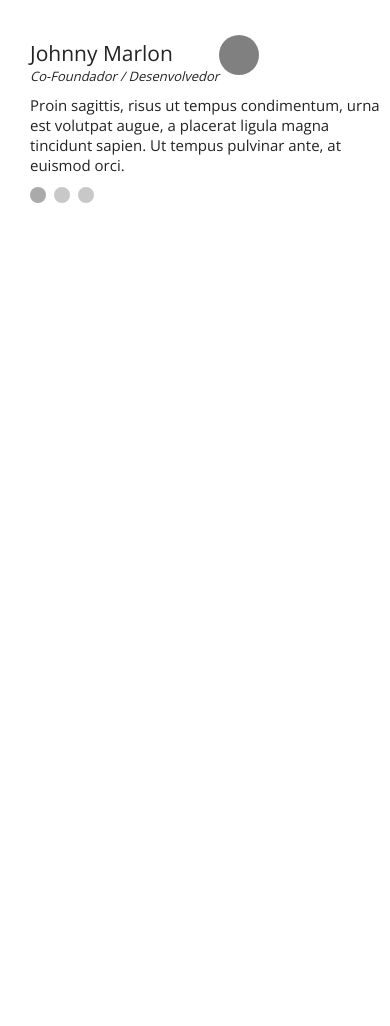
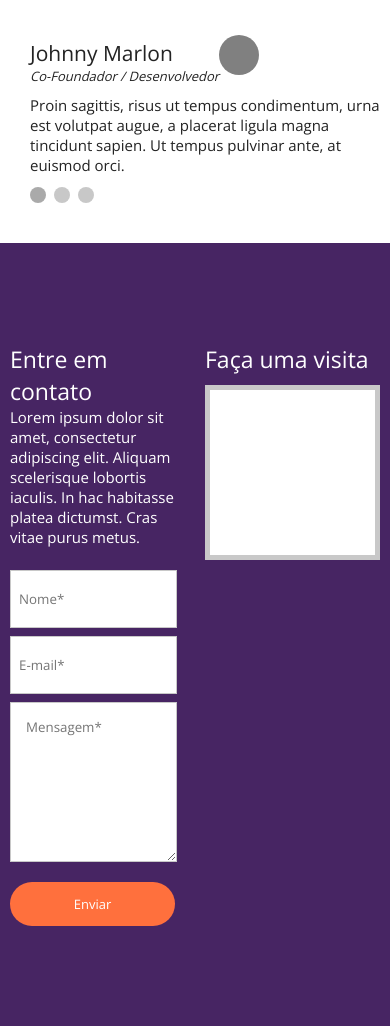
Before and after one commit to johnnyofoco/estudosFrontEnd, a PHP site: page / in a window 390 px wide. Shown: the part 1638-2664 px from the top of the page. Before the commit the page ends 1841 px from the top, so only its background shows below. Run offline with PHP 8.4, Linux system fonts and the light colour scheme.

Commit message:
Projeto3 - LandingPage: Finalizado a sessao 4 + aplicação da responsividade

```diff
--- a/Projetos/Projeto3 - LandingPage/css/styles.css
+++ b/Projetos/Projeto3 - LandingPage/css/styles.css
@@ -326,8 +326,101 @@ section img{
 
 /*#### SESSAO 4 ####*/
 
+section.sessao4{
+	background-color: #472563;
+	padding:100px 0;
+}
 
+.form{
+	float: left;
+	width: 50%;
+	color: white;
+	padding-left: 10px;
+}
 
+.form h2{
+	font-size: 23px;
+	font-weight: 300;
+}
+
+.form p{
+	font-size: 15px;
+	font-weight: 300;
+	max-width: 400px;
+	padding-right: 10px;
+}
+
+.form form{
+	margin-top:15px;
+}
+
+.form form input[type=text],input[type=email]{
+	width: 90%;
+	max-width: 480px;
+	margin-top:8px;
+	height: 58px;
+	padding-left: 8px;
+	line-height: 58px;
+	border:1px solid rgb(200,200,200);
+}
+
+.form form textarea{
+	width: 90%;
+	margin-top:8px;
+	max-width: 480px;
+	padding:15px;
+	border:1px solid rgb(200,200,200);
+	height: 160px;
+}
+
+.form form input[type=submit]{
+	border: 0;
+	background-color: #FF703D;
+	width: 165px;
+	height: 44px;
+	font-size: 13px;
+	color: white;
+	cursor: pointer;
+	margin-top:15px;
+	border-radius: 30px;
+}
+
+.map-wraper{
+	float: left;
+	width: 50%;
+	padding:0 10px;
+	color: white;
+}
+
+.map-wraper h2{
+	font-size: 23px;
+	font-weight: 300;
+}
+
+.map-wraper3{
+	margin-top:10px;
+	width: 100%;
+	max-width: 480px;
+	position: relative;
+}
+
+.map-wraper2{
+	position: absolute;
+	left: 0;
+	top:0;
+	width: 100%;
+	padding-top:100%;
+}
+
+.map{
+	left: 0;
+	top: 0;
+	position: absolute;
+	width: 100%;
+	height: 100%;
+	background: white;
+	border:5px solid rgb(200,200,200);
+}
 
 /*#### RESPONSIVIDADE ####*/
 @media screen and (max-width: 930px) {
--- a/Projetos/Projeto3 - LandingPage/index.html
+++ b/Projetos/Projeto3 - LandingPage/index.html
@@ -139,9 +139,37 @@
                 <span></span>
             </div><!--slider-bullets-->
         </div><!--part2-->
+        <div class="clear"></div>
+    </div><!--sessao-3-->
 
+    <section class="sessao4">
+        <div class="container">
+            <div class="form">
+                <h2>Entre em contato</h2>
+                <p>Lorem ipsum dolor sit amet, consectetur adipiscing elit. Aliquam scelerisque lobortis iaculis. In hac habitasse platea dictumst. Cras vitae purus metus.</p>
 
-    </div>
+                <form>
+                    <input type="text" name="nome" placeholder="Nome*" required>
+                    <input type="email" name="email" placeholder="E-mail*" required>
+                    <textarea name="mensagem" placeholder="Mensagem*" required></textarea>
+                    <div class="clear"></div>
+                    <div><input type="submit" value="Enviar"></div>
+                </form>
+
+            </div><!--form-->
+
+        <div class="map-wraper">
+        <h2>Faça uma visita</h2>
+            <div class="map-wraper3">
+            <div class="map-wraper2">
+                <div id="map" class="map"></div><!--map-->
+            </div><!--map-wraper2-->
+            </div><!--map-wraper-3-->
+        </div><!--map-wraper-->
+
+            <div class="clear"></div>
+        </div><!--container-->
+    </section><!--sessao4-->
 
 </body>
 
```
